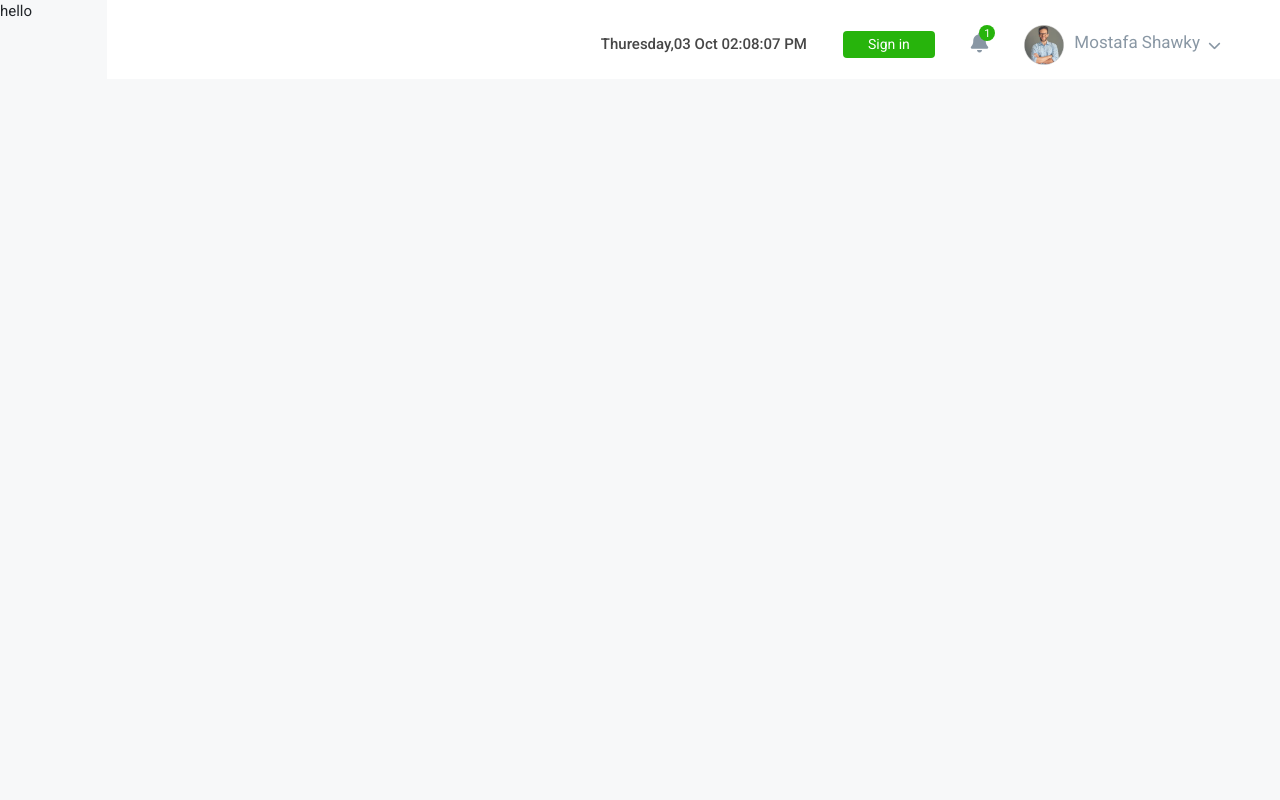
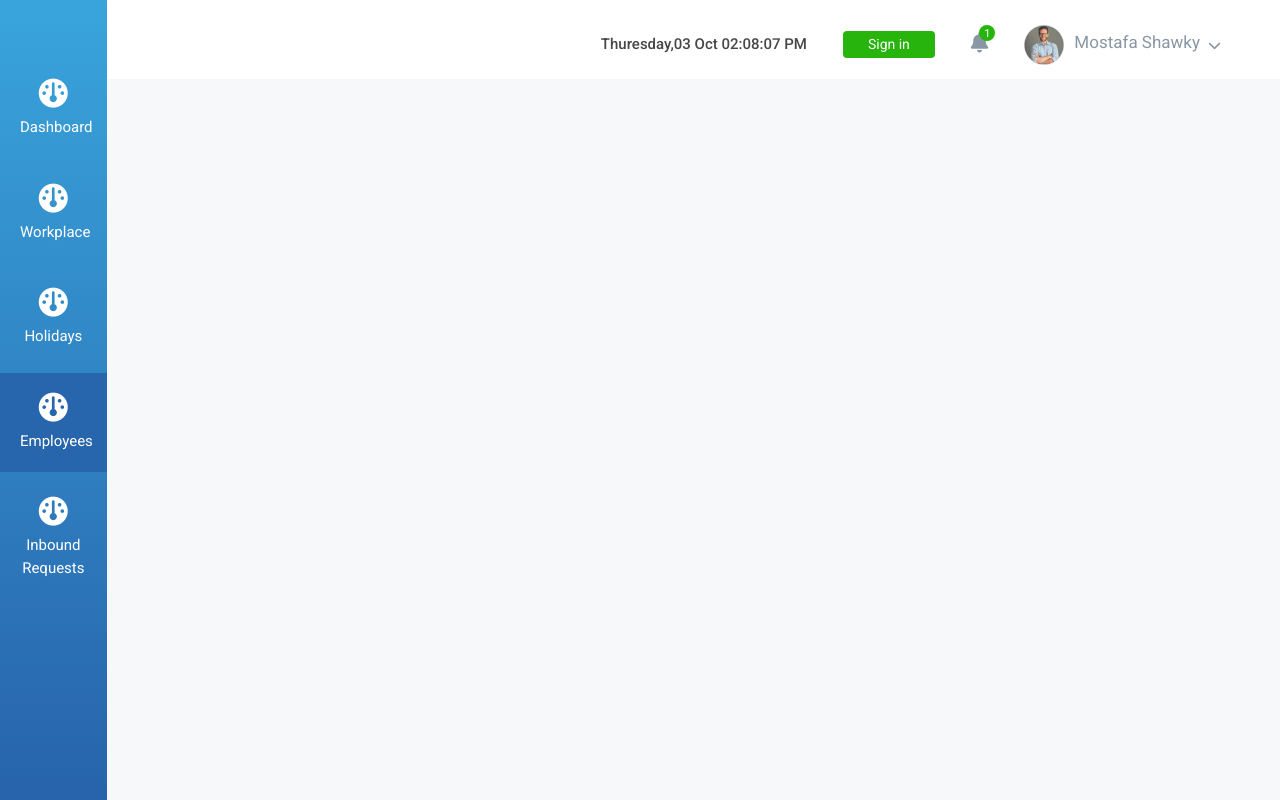
Before and after one commit to Mostafa-Shawky2021/HR-System-Task, a React (Create React App) app: page / in a window 1280 px wide. Built offline with nearby package versions, Linux system fonts and the light colour scheme.

Commit message:
sidebar component

```diff
--- a/src/App.css
+++ b/src/App.css
@@ -2,6 +2,7 @@
     --main-color: #f7f8f9;
     --primary-color: #39a4dc;
     --primary-color-seconday: #2763ab;
+    --primary-color-active: #2765ac;
     --secondary-color: #27b40c;
     --gray-color: #8997a4;
     --soft-gray-color: #8997a4;
--- a/src/App.jsx
+++ b/src/App.jsx
@@ -2,13 +2,15 @@ import React from 'react';
 import './App.css'
 import "bootstrap/dist/css/bootstrap.css"
 import Header from './components/header/Header'
+import Sidebar from './components/sidebar/Sidebar'
 const App = () => {
+
     return (
         <div className="wrapper-page">
             <div className="container-fluid">
                 <div className="row  g-0">
                     <div className="col-1">
-                        hello
+                        <Sidebar />
                     </div>
                     <div className="col">
                         <Header />
--- a/src/components/sidebar/Sidebar.jsx
+++ b/src/components/sidebar/Sidebar.jsx
@@ -1,14 +1,42 @@
 import React from 'react';
+import './sidebar.css'
 const Sidebar = () => {
-    <aside className="sidebar">
-        <ul className="list-unstyled list d-flex flex-column">
-            <li className="item">
-                <a href="#" className="item-link">
+    return (
+        <aside className="sidebar">
+            <ul className="list-unstyled list ">
+                <li className="item">
+                    <a href="#" className="item-link d-flex flex-column">
+                        <i class="fa-solid fa-gauge icon-sidebar"></i>
+                        <span className="text-sidebar">Dashboard</span>
+                    </a>
+                </li>
+                <li className="item">
+                    <a href="#" className="item-link d-flex flex-column">
+                        <i class="fa-solid fa-gauge icon-sidebar"></i>
+                        <span className="text-sidebar">Workplace</span>
+                    </a>
+                </li>
+                <li className="item">
+                    <a href="#" className="item-link d-flex flex-column">
+                        <i class="fa-solid fa-gauge icon-sidebar"></i>
+                        <span className="text-sidebar">Holidays</span>
+                    </a>
+                </li>
+                <li className="item active">
+                    <a href="#" className="item-link d-flex flex-column">
+                        <i class="fa-solid fa-gauge icon-sidebar"></i>
+                        <span className="text-sidebar">Employees</span>
+                    </a>
+                </li>
+                <li className="item">
+                    <a href="#" className="item-link d-flex flex-column">
+                        <i class="fa-solid fa-gauge icon-sidebar"></i>
+                        <span className="text-sidebar">Inbound Requests</span>
+                    </a>
+                </li>
+            </ul>
+        </aside>
+    )
 
-                </a>
-                <i class="fa-solid fa-gauge"></i>
-            </li>
-        </ul>
-    </aside>
 }
 export default Sidebar;
--- /dev/null
+++ b/src/components/sidebar/sidebar.css
@@ -0,0 +1,34 @@
+.sidebar {
+    padding-top: 59px;
+
+    text-align: center;
+    background-image: linear-gradient(to bottom, var(--primary-color),
+            var(--primary-color-seconday));
+    height: 100vh;
+
+}
+
+.sidebar .list .item {
+    margin-bottom: 5px;
+    cursor: pointer;
+}
+
+.sidebar .list .item .item-link {
+    padding: 20px;
+    text-decoration: none;
+    color: #fff;
+    -webkit-transition: all 0.2s;
+    -moz-transition: all 0.2s;
+    transition: all 0.2s;
+}
+
+.sidebar .list .item.active .item-link,
+.sidebar .list .item:hover .item-link {
+    background: var(--primary-color-active);
+}
+
+
+.sidebar .list .item .item-link .icon-sidebar {
+    font-size: 29px;
+    margin-bottom: 8px;
+}
```
